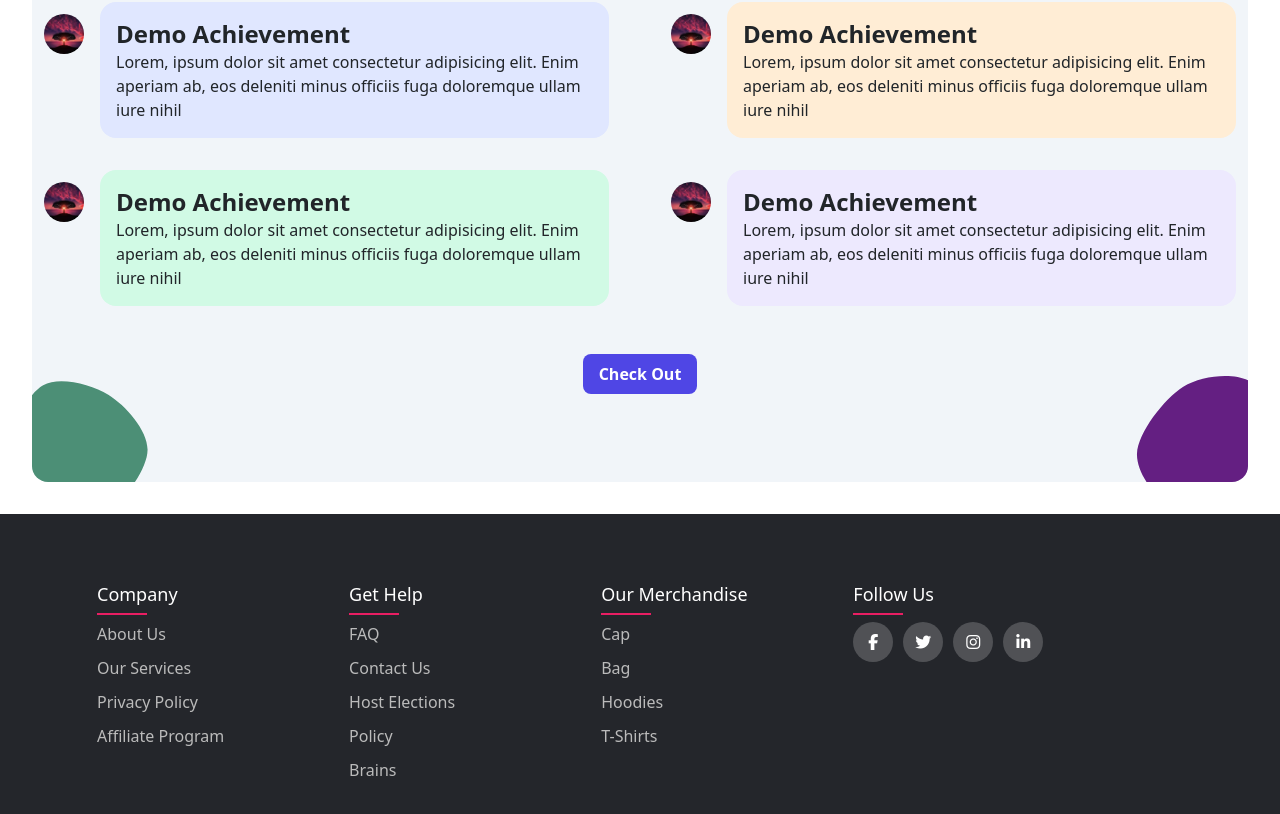
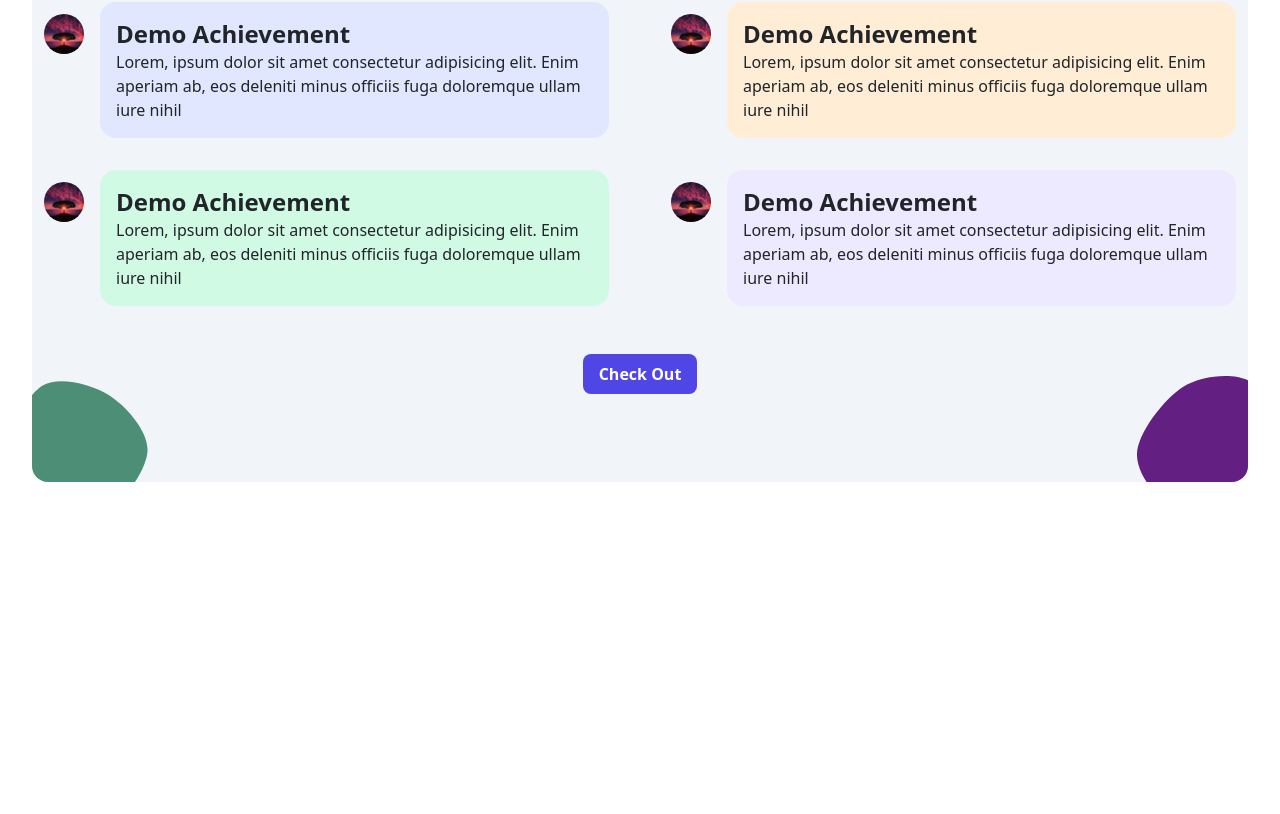
Before and after one commit to shreyanshandilya/buffered_reader_frontend, a React (Vite) app: page /about in a window 1280 px wide. Shown: the part 1506-2320 px from the top of the page. After the commit the page ends 2020 px from the top, so only its background shows below. Built offline with nearby package versions, Linux system fonts and the light colour scheme.

Commit message:
Revert "Footer and teams section added successfully"

```diff
--- a/src/App.jsx
+++ b/src/App.jsx
@@ -4,7 +4,6 @@ import Home from "./components/home"
 import About from "./components/about"
 import Purpose from './components/landing page/purpose'
 import Footer from "./components/Footer"
-import Teams from "./components/Teams"
 
 function App() {
 
@@ -14,7 +13,6 @@ function App() {
     <Routes>
       <Route path="/" element={<><Home /></>} />
       <Route path="/about" element={<><About /></>} />
-      <Route path="/teams" element={<><Teams /></>} />
       <Route path="/purpose" element={<Purpose />} />
     </Routes>
   </Router>
--- a/src/components/about.jsx
+++ b/src/components/about.jsx
@@ -1,5 +1,4 @@
-import React from 'react'
-import Footer from './Footer'
+import React, {useRef} from 'react'
 import Navbar from './navbar'
 
 const About = () => {
@@ -8,8 +7,9 @@ const About = () => {
 
   return (
     <div>
-        <Navbar/>
-        <div className={`w-100 md:-mt-8 h-auto transition-all duration-700 ${true ? "opacity-100 translate-y-0" : "opacity-0 translate-y-32"}`} id="achievements"  >
+
+        <div className={`w-100  h-auto transition-all duration-700 pt-0 `} id="achievements"  >
+                <Navbar navbar={navbar} isBlack={true}/>
                 <div className="someAchieve p-2 w-100 bg-slate-100 rounded-2xl position-relative overflow-hidden">
                     {/* backgroun designing  */}
                     <div className="geometryTopLeft position-absolute w-44 " style={{ top: "-50px", left: "-50px" }}>
@@ -56,8 +56,7 @@ const About = () => {
 
 
                 </div>
-        </div>
-        <Footer/>
+            </div>
     </div>
   )
 }
--- a/src/components/home.jsx
+++ b/src/components/home.jsx
@@ -39,7 +39,7 @@ const home = () => {
        <Hero homeRef={homeRef} />
       <Purpose purposeRef={purposeRef} isPurposeVisible={isPurposeVisible} />
       <Achievements achievementRef={achievementRef} isAchieveVisible={isAchieveVisible} />
-      <Footer/>
+      {/* <Footer/> */}
     </>
   )
 }
--- a/src/components/navbar.jsx
+++ b/src/components/navbar.jsx
@@ -80,7 +80,7 @@ export default function Navbar(props) {
 
 
                         <Link className=" md:block hidden hover:underline underline-offset-8 mx-3 cursor-pointer">Blogs</Link>
-                        <Link to ="/teams" className=" md:block hidden hover:underline underline-offset-8 mx-3 cursor-pointer">Teams</Link>
+                        <Link className=" md:block hidden hover:underline underline-offset-8 mx-3 cursor-pointer">Articles</Link>
                         <Link className=" md:block hidden hover:underline underline-offset-8 mx-3 cursor-pointer">Old_Versions</Link>
                         <Link to="/about" className=" md:block hidden hover:underline underline-offset-8 mx-3 cursor-pointer">Abouts Us</Link>
                         <div className={`cursor-pointer block sm:me-4 me-2 md:hidden h-4/5`} >
@@ -92,7 +92,7 @@ export default function Navbar(props) {
                     </div>
                     <div id="sideNavbar" className={`${!isNavbarCollapse ? 'hidden' : ''} transition-all duration-500 z-30 overflow-hidden flex flex-col justify-evenly items-center absolute bg-neutral-900 text-white text-2xl font-[400] top-full left-0 `} style={{ width: `${window.innerWidth}px`, height: 0 }}>
                         <Link className="py-3 hover:underline underline-offset-8 mx-3 cursor-pointer">Blogs</Link>
-                        <Link to="/teams" className="py-3 hover:underline underline-offset-8 mx-3 cursor-pointer">Teams</Link>
+                        <Link className="py-3 hover:underline underline-offset-8 mx-3 cursor-pointer">Articles</Link>
                         <Link className="py-3 hover:underline underline-offset-8 mx-3 cursor-pointer">Old_Versions</Link>
                         <Link to="/about" className="py-3 hover:underline underline-offset-8 mx-3 cursor-pointer">Abouts Us</Link>
 
--- a/src/css/footer.css
+++ b/src/css/footer.css
@@ -1,30 +1,28 @@
 .container2{
-    max-width: 73.125rem;
-    margin-left: 4.375rem;
+    max-width: 1170px;
+    margin-left: 70px;
   }
   .row{
     display: flex;
     flex-wrap: wrap;
-    --bs-gutter-x: -1.5rem;
   }
   .footer{
     background-color: #24262b;
-    padding: 4.375rem 0;
+    padding: 70px 0;
 
   }
   ul.ff{
     list-style: none;
-    padding-top: 1rem;
   }
   .footer-col{
     width: 22%;
-    padding: 0 .938rem;
+    padding: 0 15px;
   }
   .footer-col h4{
     font-size: 18px;
     color: #ffffff;
     text-transform: capitalize;
-    margin-bottom: 2.188;
+    margin-bottom: 35px;
     font-weight: 500;
     position: relative;
 
@@ -33,18 +31,18 @@
     content: '';
     position: absolute;
     left: 0;
-    bottom: -.6rem;
+    bottom: -10px;
     background-color: #e91e63;
-    height: .125rem;
+    height: 2px;
     box-sizing: border-box;
-    width: 3.125rem;
+    width: 50px;
   }
   .footer-col ul li:not(:last-child){
-    margin-bottom: .625rem;
+    margin-bottom: 10px;
 
   }
   .footer-col ul li a{
-    font-size: 1rem;
+    font-size: 16px;
     text-transform: capitalize;
     color: #ffffff;
     text-decoration: none;
@@ -56,18 +54,18 @@
   }
   .footer-col ul li a:hover{
     color: #ffffff;
-    padding-left: .5rem;
+    padding-left: 8px;
 
 
 }
   .footer-col .social-links a{
     display: inline-block;
-    height: 2.5rem;
-    width: 2.5rem;
+    height: 40px;
+    width:40px;
     background-color: rgba(255,255,255,0.2);
     margin: 0 10px 10px 0;
     text-align: center;
-    line-height: 2.5rem;
+    line-height: 40px;
     border-radius: 50%;
     color: #ffffff;
     transition: all 0.5s ease;
@@ -78,32 +76,3 @@
     color: #24262b;
     background-color: #ffffff;
   }
-
-  @media only screen and (max-width: 450px){
-    .footer-col {
-      width: 90%;
-      padding: 0 15px;
-  }
-
-  .row{
-      display: flex;
-      flex-wrap: wrap;
-      flex-direction: column;
-  }
-  .container2{
-      margin-left: 3rem;
-  }
-  .footer-col h4 {
-      font-size: 1.5rem;
-      color: #ffffff;
-      text-transform: capitalize;
-      margin: 2rem 0rem;
-      font-weight: 500;
-      position: relative;
-  }
-  .footer {
-      background-color: #24262b;
-      padding: 3rem 0;
-  }
-
-  }
```
Also changed, not shown: src/components/Teams.jsx (deleted, +0 -99 lines), public/team.jpg (deleted).
